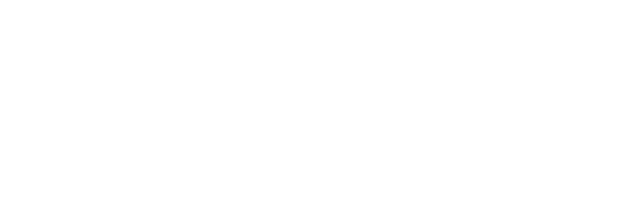
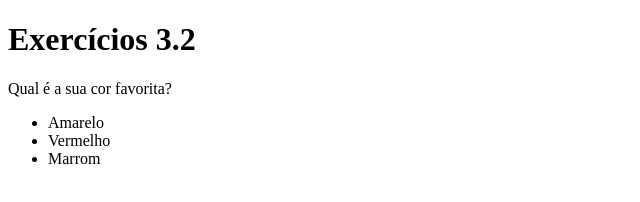
Before and after one commit to jailsonsmonte/trybe-exercises, a plain HTML site: page bloco_3/dia_2/index.html in a window 1280 px wide. Shown: the whole page, without its empty margins (0-640 px from the left). Drawn offline with Linux system fonts and the light colour scheme.

Commit message:
changed html text

```diff
--- a/bloco_3/dia_2/index.html
+++ b/bloco_3/dia_2/index.html
@@ -1,12 +1,17 @@
 <!DOCTYPE html>
 <html lang="pt-br">
-    <head>
-        <meta charset="UTF-8">
-        <meta http-equiv="X-UA-Compatible" content="IE=edge">
-        <meta name="viewport" content="width=device-width, initial-scale=1.0">
-        <title>Portfolio - Jailson S. Monte</title>
-    </head>
-    <body>
-
-    </body>
+  <head>
+    <meta charset="UTF-8">
+    <title>HTML</title>
+    <style></style>
+  </head>
+  <body>
+    <h1>Exercícios 3.2</h1>
+    <p>Qual é a sua cor favorita?</p>
+    <ul>
+      <li>Amarelo</li>
+      <li>Vermelho</li>
+      <li>Marrom</li>
+    </ul>
+  </body>
 </html>
```
